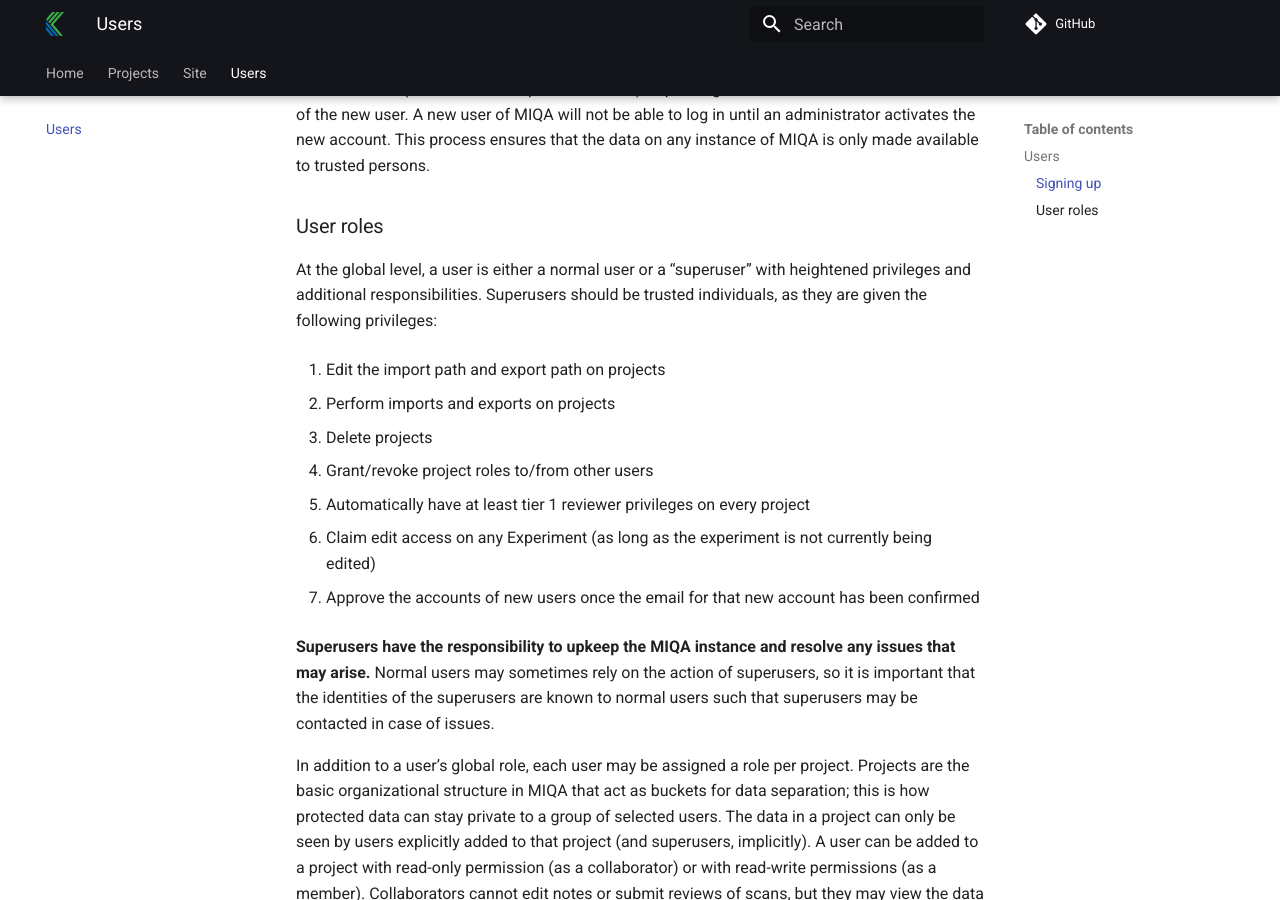
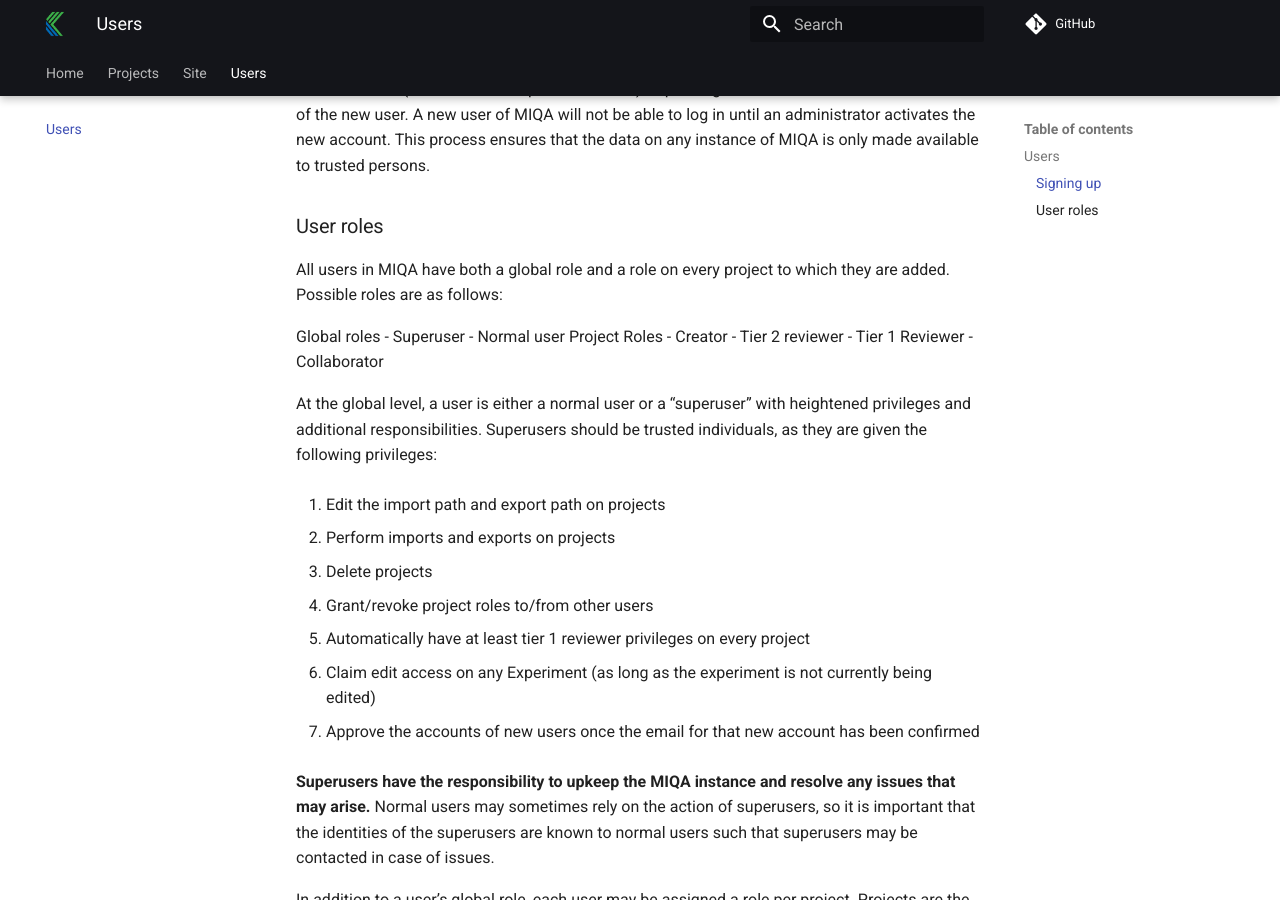
Before and after one commit to OpenImaging/miqa, an MkDocs documentation site: the page built from docs/users.md, in a window 1280 px wide and 900 px high, scrolled down 905 px. Built offline with MkDocs 1.6.1 and Material for MkDocs 9.7.7, drawn with Linux system fonts in a browser that asks for light colours; comment, search, counter and statistics services are not loaded.

Commit message:
Add user roles bullet list to docs

```diff
--- a/docs/users.md
+++ b/docs/users.md
@@ -6,6 +6,18 @@
 Once the email verification process has been completed, a second email will be sent to the MIQA administration (all users with “superuser” status) requesting manual account activation on behalf of the new user. A new user of MIQA will not be able to log in until an administrator activates the new account. This process ensures  that the data on any instance of MIQA is only made available to trusted persons.
 
 ### User roles
+All users in MIQA have both a global role and a role on every project to which they are added. Possible roles are as follows:
+
+Global roles
+- Superuser
+- Normal user
+Project Roles
+- Creator
+- Tier 2 reviewer
+- Tier 1 Reviewer
+- Collaborator
+
+
 At the global level, a user is either a normal user or a “superuser” with heightened privileges and additional responsibilities. Superusers should be trusted individuals, as they are given the following privileges:
 
 1.  Edit the import path and export path on projects
```
